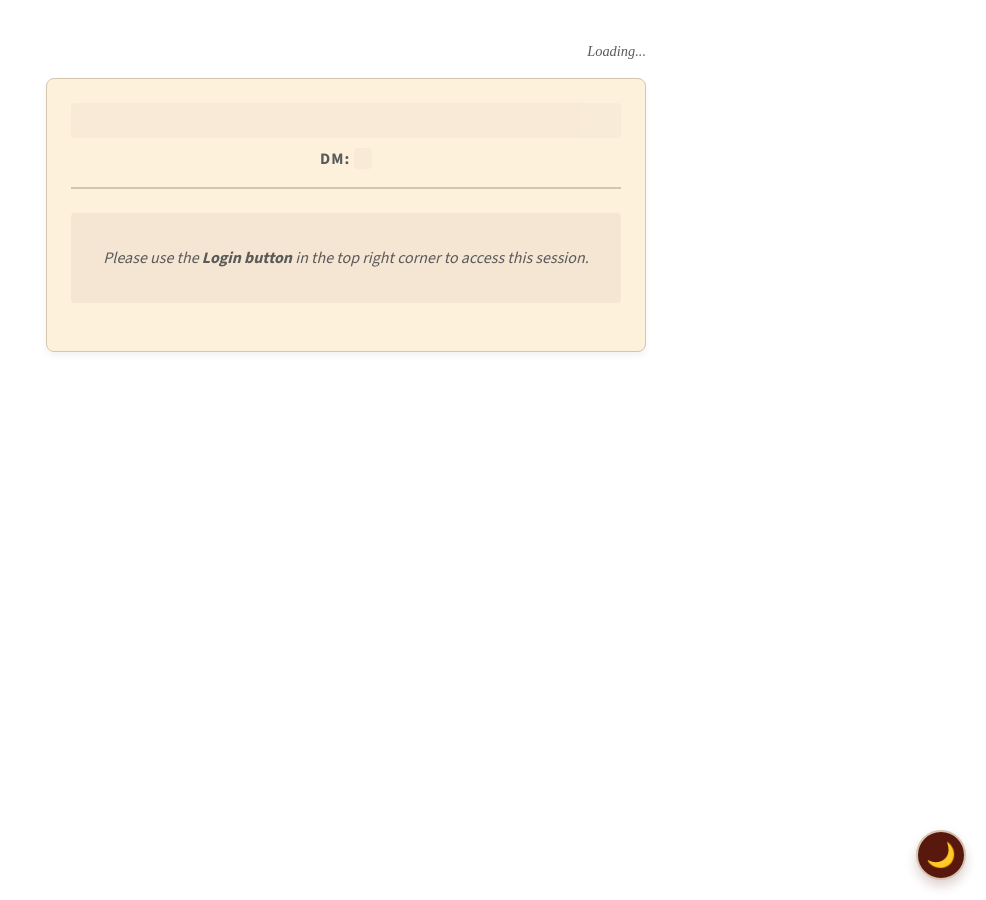
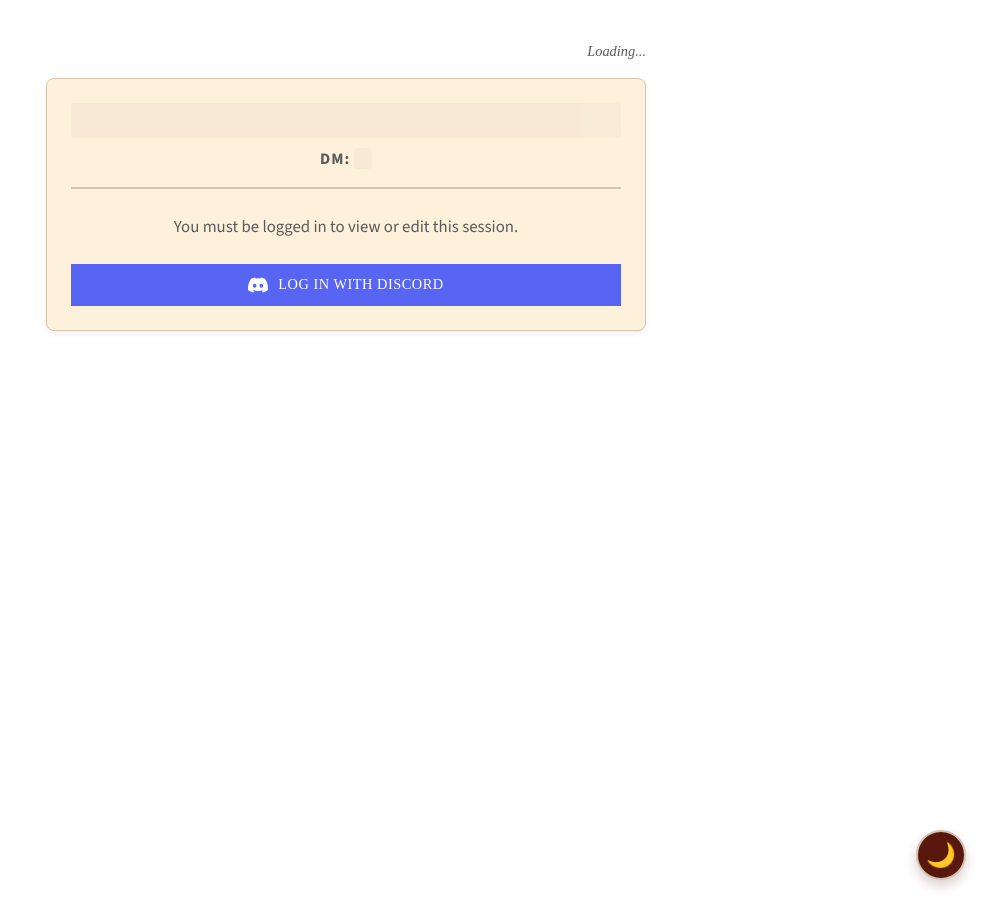
Before and after one commit to coconutswallow/Guides, a Jekyll site: the page built from dm-tool/player-entry.html, in a window 1280 px wide. Shown: the whole page, without its empty margins (294-1280 px from the left). Built offline with Jekyll 4.4.1, drawn with Linux system fonts in a browser that asks for light colours; some web fonts are replaced; a script that is not in the unit is left out.

Commit message:
Update player-entry.html

```diff
--- a/dm-tool/player-entry.html
+++ b/dm-tool/player-entry.html
@@ -53,6 +53,7 @@
             color: var(--color-primary);
             line-height: 1.2;
             margin-bottom: 0.5rem;
+            min-height: 2rem; /* Prevent collapse */
         }
 
         .dm-name {
@@ -63,20 +64,27 @@
             letter-spacing: 1px;
         }
 
-        .login-instruction {
-            text-align: center;
-            color: var(--color-text-secondary);
-            margin-bottom: 1.5rem;
-            padding: 2rem;
-            background: var(--color-bg-medium);
-            border-radius: 4px;
-            font-style: italic;
+        .btn-card-login {
+            background-color: #5865F2;
+            color: white;
+            display: flex;
+            align-items: center;
+            justify-content: center;
+            gap: 10px;
+            width: 100%;
+            margin-top: 1rem;
+        }
+        .btn-card-login:hover {
+            background-color: #4752C4;
+            color: white;
+            transform: translateY(-2px);
+            box-shadow: var(--shadow-md);
         }
 
         .hidden { display: none !important; }
 
         .skeleton {
-            color: transparent !important; /* Force transparent for animation */
+            color: transparent !important;
             background-color: var(--color-bg-medium);
             border-radius: 4px;
             animation: pulse 1.5s infinite;
@@ -107,9 +115,16 @@
             </div>
 
             <div id="login-section">
-                <div class="login-instruction">
-                    Please use the <strong>Login button</strong> in the top right corner to access this session.
-                </div>
+                <p style="text-align: center; color: var(--color-text-secondary); margin-bottom: 1.5rem;">
+                    You must be logged in to view or edit this session.
+                </p>
+
+                <button type="button" class="button btn-card-login" id="btn-card-login" onclick="window.authManager.login()">
+                    <svg width="20" height="20" viewBox="0 0 127.14 96.36" aria-hidden="true" fill="currentColor">
+                        <path d="M107.7,8.07A105.15,105.15,0,0,0,81.47,0a72.06,72.06,0,0,0-3.36,6.83A97.68,97.68,0,0,0,49,6.83,72.37,72.37,0,0,0,45.64,0A105.89,105.89,0,0,0,19.39,8.09C2.79,32.65-1.71,56.6.54,80.21h0A105.73,105.73,0,0,0,32.71,96.36,77.11,77.11,0,0,0,39.6,85.25a68.42,68.42,0,0,1-10.85-5.18c.91-.66,1.8-1.34,2.66-2a75.57,75.57,0,0,0,64.32,0c.87.71,1.76,1.39,2.66,2a68.68,68.68,0,0,1-10.87,5.19,77,77,0,0,0,6.89,11.1A105.89,105.89,0,0,0,126.6,80.22c2.36-24.44-2.54-47.89-18.9-72.15ZM42.45,65.69C36.18,65.69,31,60,31,53s5-12.74,11.43-12.74S54,46,53.89,53,48.84,65.69,42.45,65.69Zm42.24,0C78.41,65.69,73.25,60,73.25,53s5.18-12.74,11.44-12.74S96.23,46,96.12,53,91.08,65.69,84.69,65.69Z"/>
+                    </svg>
+                    Log in with Discord
+                </button>
             </div>
 
             <div id="form-section" class="hidden">
@@ -284,6 +299,9 @@
             if (sErr || !session) throw sErr;
 
             ui.sessionName.textContent = session.title;
+            ui.sessionName.classList.remove('skeleton'); // Ensure skeleton is gone
+            ui.sessionName.style.color = ""; // Reset color
+            ui.sessionName.style.fontStyle = "";
 
             // Get DM Name
             if (session.user_id) {
@@ -297,20 +315,19 @@
             } else {
                 ui.dmName.textContent = "N/A";
             }
+            ui.dmName.classList.remove('skeleton');
+
         } catch (err) {
-            // Only log if it's NOT a permission error (to avoid console noise for guests)
-            if(err.code !== 'PGRST301') console.warn("Metadata Fetch:", err.message);
+            // GRACEFUL FAIL: If RLS blocks access, show neutral "Login" message instead of Error
+            // We assume most errors here are due to lack of permission (Guest)
 
-            // On error (e.g., Guest can't read), set placeholder but REMOVE skeleton
-            // so the text is actually visible
-            if (ui.sessionName.classList.contains('skeleton')) {
-                ui.sessionName.textContent = "Login to View Session";
-                ui.sessionName.style.color = "var(--color-text-secondary)";
-            }
-        } finally {
-            // ALWAYS remove skeleton, otherwise text remains transparent
-            ui.sessionName.classList.remove('skeleton');
+            ui.sessionName.classList.remove('skeleton'); // Always remove skeleton so text is visible
             ui.dmName.classList.remove('skeleton');
+
+            ui.sessionName.textContent = "A DM has invited you to join their game!  Login via Discord to add your character details";
+            ui.sessionName.style.color = "var(--color-text-secondary)";
+            ui.sessionName.style.fontStyle = "italic";
+            ui.dmName.textContent = "Please log in to see Session Info.";
         }
     }
 
```
Also changed, not shown: other parts of dm-tool/player-entry.html (+1 -1 lines).
